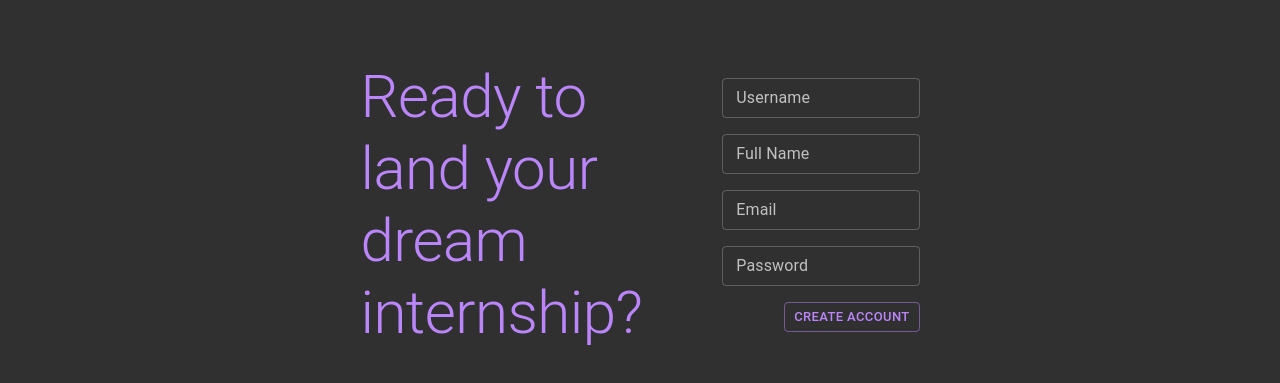
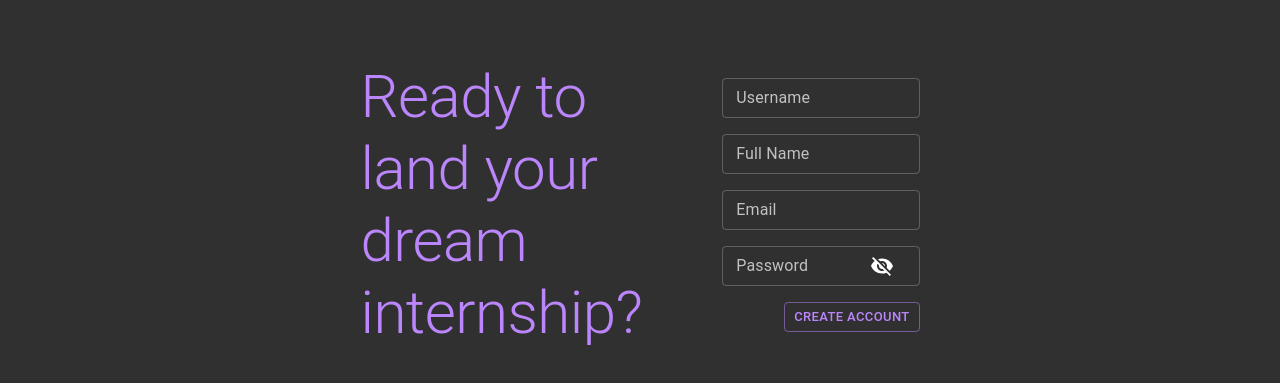
Before and after one commit to Virtual-Advance-Academy/frontend, a React (Create React App) app: page / in a window 1280 px wide. Shown: the part 259-642 px from the top of the page. Built offline with nearby package versions, Linux system fonts and the light colour scheme.

Commit message:
Moved login form to its own component

```diff
--- a/src/screens/Home.js
+++ b/src/screens/Home.js
@@ -1,55 +1,51 @@
-import React from 'react'
-import { makeStyles } from '@material-ui/core/styles';
-import { Typography, TextField, Grid, Button } from '@material-ui/core';
+import React from "react";
+import { makeStyles } from "@material-ui/core/styles";
+import { Typography, Grid } from "@material-ui/core";
+import HomeLogin from "shared/HomeLogin";
 
 const Home = () => {
     const classes = styles();
+
     return (
-        <Grid container justify="center" alignItems="center" className={classes.page}>
+        <Grid
+            container
+            justify="center"
+            alignItems="center"
+            className={classes.page}
+        >
             <Grid item className={classes.titleSpacing}>
-                <Typography className={classes.mainTitle} variant="h2" color="primary" component="p">
+                <Typography
+                    className={classes.mainTitle}
+                    variant="h2"
+                    color="primary"
+                    component="p"
+                >
                     <span>Ready to </span>
                     <span>land your </span>
                     <span>dream </span>
                     <span>internship?</span>
                 </Typography>
             </Grid>
-            <Grid component="form" item container direction="column" xs={10} sm={2} spacing={2}>
-                <Grid item>
-                    <TextField id="username" label="Username" variant="outlined" fullWidth size="small" />
-                </Grid>
-                <Grid item>
-                    <TextField id="fullName" label="Full Name" variant="outlined" fullWidth size="small" />
-                </Grid>
-                <Grid item>
-                    <TextField id="email" label="Email" variant="outlined" fullWidth size="small" />
-                </Grid>
-                <Grid item>
-                    <TextField id="password" type="password" label="Password" variant="outlined" fullWidth size="small" />
-                </Grid>
-                <Grid item justify="flex-end" container>
-                    <Button variant="outlined" color="primary" size="small">Create Account</Button>
-                </Grid>
-            </Grid>
+            <HomeLogin />
         </Grid>
     );
 };
 
 const styles = makeStyles(theme => ({
     mainTitle: {
-        display: 'inline-block',
-        '& span': {
-            display: 'block'
+        display: "inline-block",
+        "& span": {
+            display: "block"
         }
     },
     titleSpacing: {
-        marginRight: '80px',
-        [theme.breakpoints.down('xs')]: {
-            marginRight: 'unset'
+        marginRight: "80px",
+        [theme.breakpoints.down("xs")]: {
+            marginRight: "unset"
         }
     },
     page: {
-        minHeight: '100vh'
+        minHeight: "100vh"
     }
 }));
 
--- /dev/null
+++ b/src/shared/HomeLogin.js
@@ -0,0 +1,122 @@
+import React, { useState } from "react";
+import {
+    TextField,
+    Grid,
+    Button,
+    IconButton,
+    InputAdornment
+} from "@material-ui/core";
+import { Visibility, VisibilityOff } from "@material-ui/icons";
+
+const HomeLogin = () => {
+    const [showPass, setShowPass] = useState(false);
+    const [form, setForm] = useState({});
+
+    const togglePass = () => {
+        showPass ? setShowPass(false) : setShowPass(true);
+    };
+
+    const handleData = e => {
+        const { name } = e.target;
+        form[name] = e.target.value;
+        setForm(form);
+    };
+
+    const registerUser = (e, values, pristineValues) => {
+        e.preventDefault();
+        console.log("Values: ", form);
+        console.log("Values (Pristine): ", pristineValues);
+    };
+
+    return (
+        <Grid
+            component="form"
+            onSubmit={registerUser}
+            item
+            container
+            direction="column"
+            xs={10}
+            sm={2}
+            spacing={2}
+        >
+            <Grid item>
+                <TextField
+                    id="username"
+                    name="username"
+                    label="Username"
+                    variant="outlined"
+                    fullWidth
+                    size="small"
+                    onChange={e => handleData(e)}
+                    value={form.username}
+                />
+            </Grid>
+            <Grid item>
+                <TextField
+                    id="fullName"
+                    name="fullName"
+                    label="Full Name"
+                    variant="outlined"
+                    fullWidth
+                    size="small"
+                    onChange={handleData}
+                    value={form.fullName}
+                />
+            </Grid>
+            <Grid item>
+                <TextField
+                    id="email"
+                    name="email"
+                    label="Email"
+                    variant="outlined"
+                    fullWidth
+                    size="small"
+                    onChange={handleData}
+                    value={form.email}
+                />
+            </Grid>
+            <Grid item>
+                <TextField
+                    id="password"
+                    name="password"
+                    type={showPass ? "text" : "password"}
+                    label="Password"
+                    variant="outlined"
+                    fullWidth
+                    size="small"
+                    onChange={handleData}
+                    value={form.password}
+                    InputProps={{
+                        endAdornment: (
+                            <InputAdornment position="end">
+                                <IconButton
+                                    aria-label="toggle password visibility"
+                                    onClick={togglePass}
+                                    // onMouseDown={handleMouseDownPassword}
+                                >
+                                    {showPass ? (
+                                        <Visibility />
+                                    ) : (
+                                        <VisibilityOff />
+                                    )}
+                                </IconButton>
+                            </InputAdornment>
+                        )
+                    }}
+                />
+            </Grid>
+            <Grid item justify="flex-end" container>
+                <Button
+                    variant="outlined"
+                    type="submit"
+                    color="primary"
+                    size="small"
+                >
+                    Create Account
+                </Button>
+            </Grid>
+        </Grid>
+    );
+};
+
+export default HomeLogin;
```
